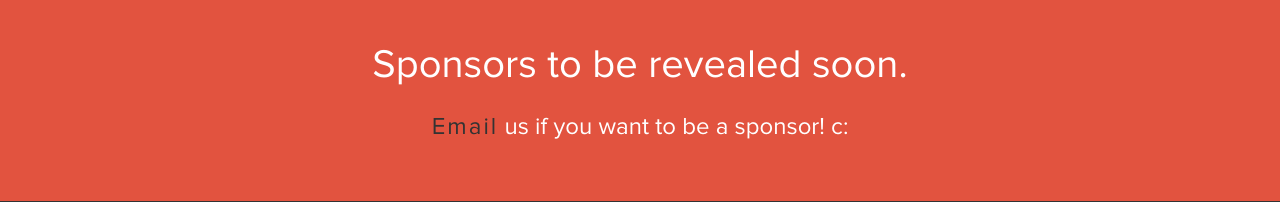
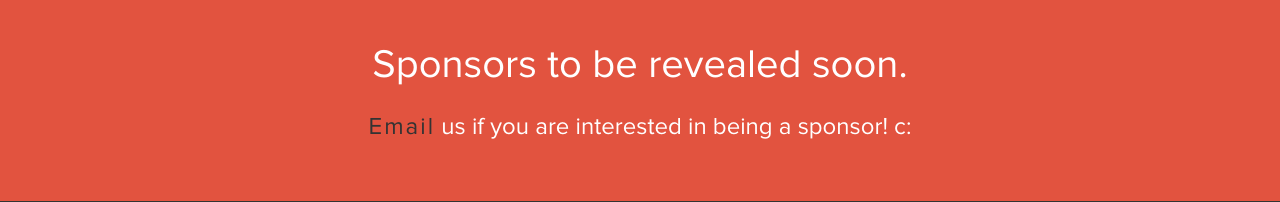
Before and after one commit to CodeHighlands/website, a plain HTML site: page index.html in a window 1280 px wide. Shown: the part 3325-3527 px from the top of the page. Drawn offline with nearby package versions, Linux system fonts and the light colour scheme.

Commit message:
add thing to place and change wording

```diff
--- a/index.html
+++ b/index.html
@@ -169,6 +169,8 @@ villa7.github.io
                 <div class="sponsor-item"></div>
             </div>
         </div>
+        <br>
+        <span style='font-size:60%'><a href='mailto:codehighlands@gmail.com'>Email</a> us if you are interested in being a sponsor! c:</span>
     </section>
 </section>
 
@@ -189,7 +191,7 @@ villa7.github.io
     });*/
     if ($('#sponsor-item-1').text() == "") {
         $('#sponsors').css("display", "none");
-        $("#contact .content").append("<p>Sponsors to be revealed soon.<br><span style='font-size:60%'><a href='mailto:codehighlands@gmail.com'>Email</a> us if you want to be a sponsor! c:</span></p>");
+        $("#contact .content").append("<p>Sponsors to be revealed soon.<br><span style='font-size:60%'><a href='mailto:codehighlands@gmail.com'>Email</a> us if you are interested in being a sponsor! c:</span></p>");
     }
 </script>
 </html>
```
